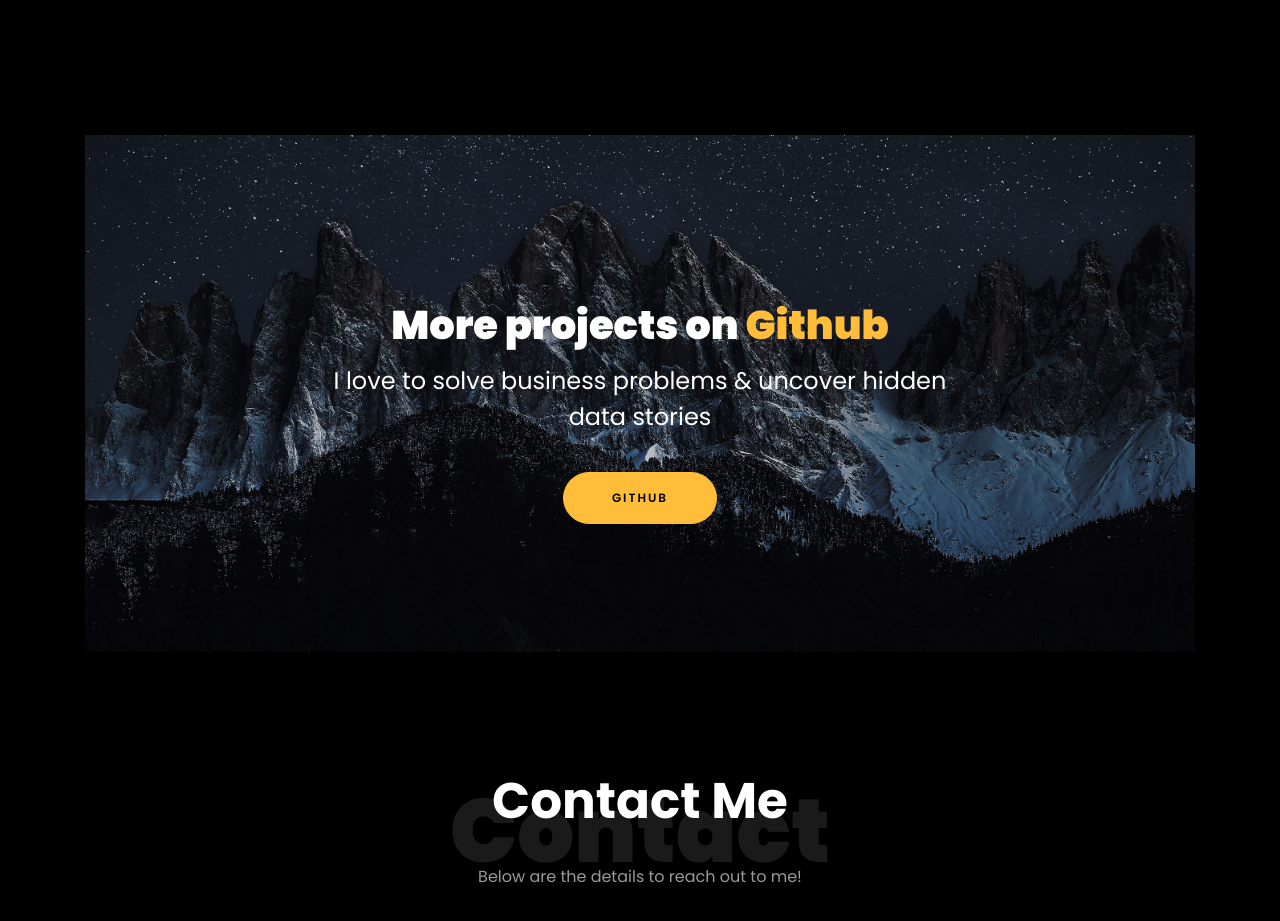
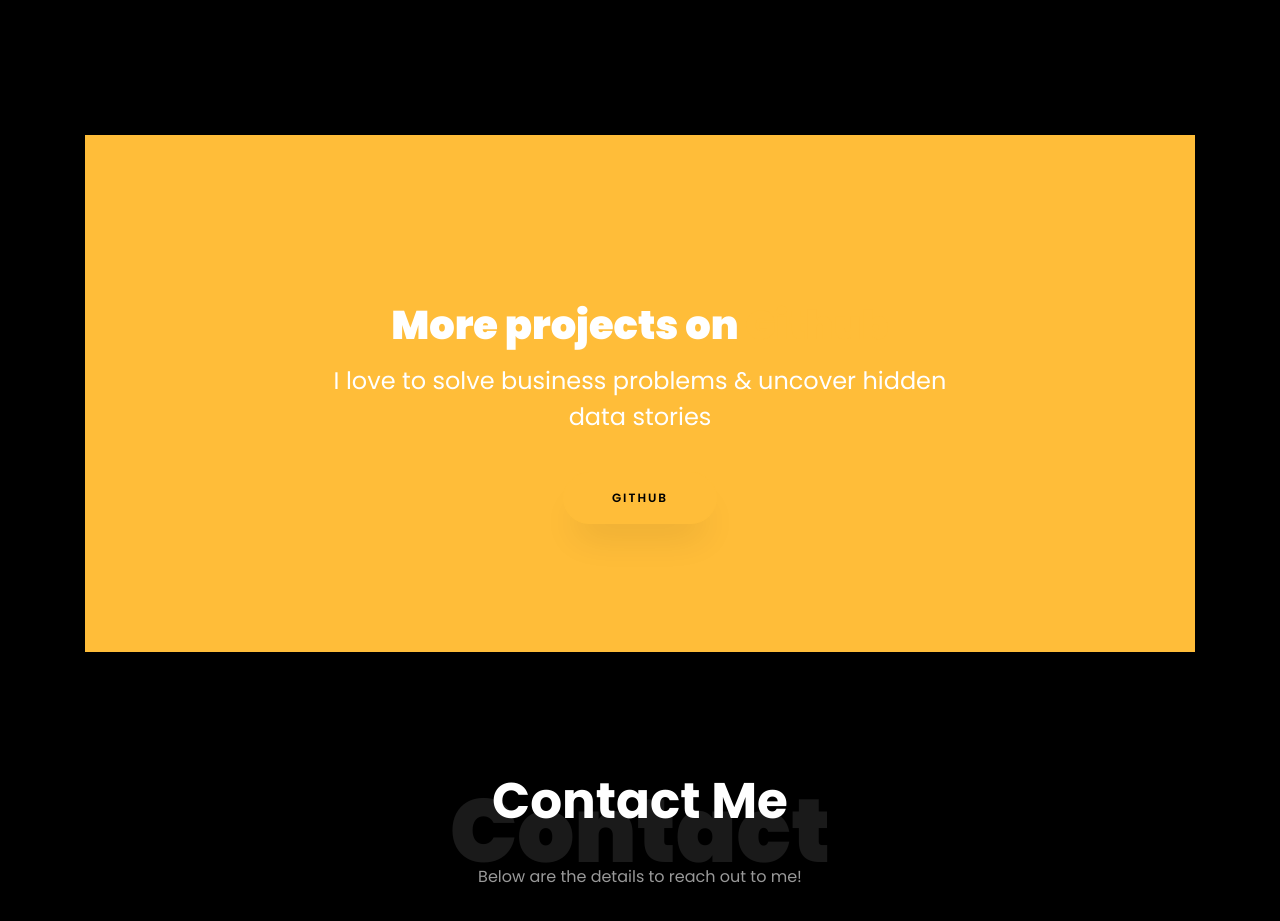
Before and after one commit to mahibhai7781/ajaybamande.github.io, a plain HTML site: page index.html in a window 1280 px wide. Shown: the part 4560-5481 px from the top of the page. Drawn offline with Linux system fonts and the light colour scheme; files whose address does not match are found by name.

Commit message:
Removed unwanted images from index.html #4

```diff
--- a/index.html
+++ b/index.html
@@ -141,7 +141,7 @@
 	      	<div class="overlay"></div>
 	         <div class="container">
 	          <div class="row d-md-flex no-gutters slider-text align-items-end justify-content-end" data-scrollax-parent="true">
-	          	<!-- <div class="one-third js-fullheight order-md-last img" style="background-image:url(images/ajay.jpeg);">
+	          	<!-- <div class="one-third js-fullheight order-md-last img">
 	          	 <div class="overlay"></div>
 	          	</div> -->
 		          <div class="one-forth d-flex  align-items-center ftco-animate" data-scrollax=" properties: { translateY: '70%' }">
@@ -407,6 +407,8 @@
 
 
 
+
+
     <section class="ftco-section" id="project-section">
       <div class="container">
         <div class="row justify-content-center mb-5 pb-5">
@@ -483,7 +485,7 @@
 	<section class="ftco-section ftco-no-pt ftco-no-pb ftco-counter img" id="section-counter">
       <div class="container">
 
-	  <div class="ftco-section ftco-hireme img margin-top" style="background-image: url(images/bg_1.jpg)">
+	  <div class="ftco-section ftco-hireme img margin-top" >
 			<!-- <div class="container"> -->
 				<div class="row justify-content-center">
 					<div class="col-md-7 ftco-animate text-center">
```
